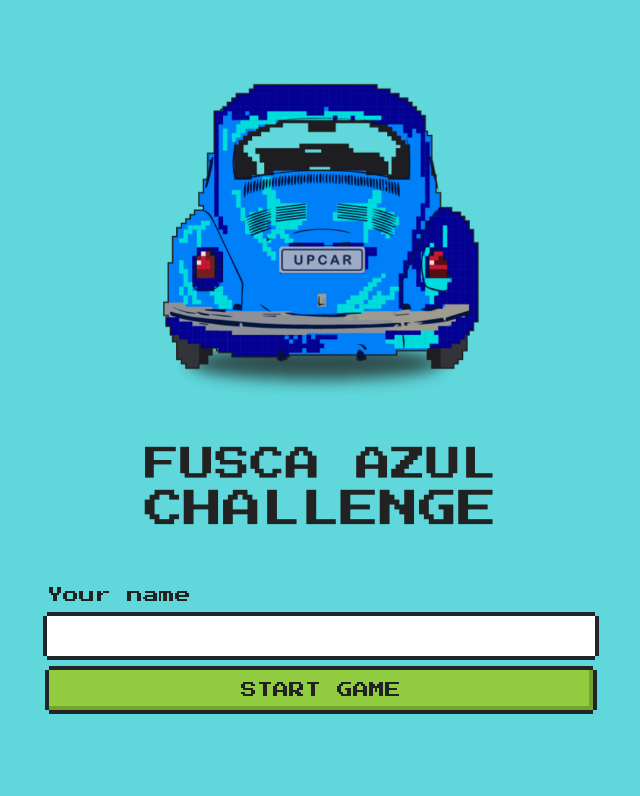
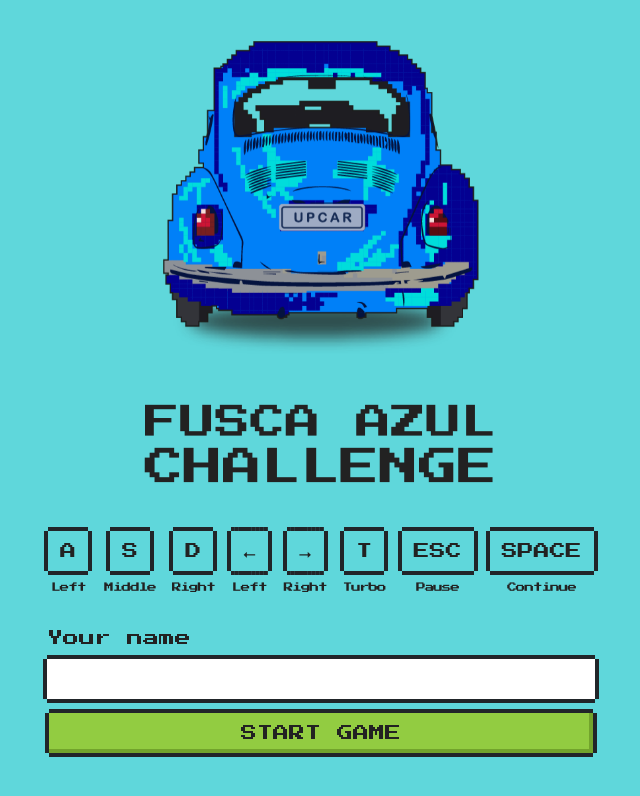
Before and after one commit to xandyalexandrec/fuscaazul, a React (Create React App) app: page / in a window 1280 px wide. Shown: the top 796 px of the page, without its empty margins (319-959 px from the left). Built offline with nearby package versions, Linux system fonts and the light colour scheme; a web font is replaced by a local one.

Commit message:
feat: add controls

```diff
--- /dev/null
+++ b/src/components/Controls/index.js
@@ -0,0 +1,57 @@
+import React, { memo } from 'react'
+import { StyledWrapper, StyledUlDesktop, StyledUlMobile, StyledLi, StyledKey, StyledDescription } from './styled'
+
+const Controls = () => (
+  <StyledWrapper>
+    <StyledUlDesktop>
+      <StyledLi>
+        <StyledKey>A</StyledKey>
+        <StyledDescription>Left</StyledDescription>
+      </StyledLi>
+      <StyledLi>
+        <StyledKey>S</StyledKey>
+        <StyledDescription>Middle</StyledDescription>
+      </StyledLi>
+      <StyledLi>
+        <StyledKey>D</StyledKey>
+        <StyledDescription>Right</StyledDescription>
+      </StyledLi>
+      <StyledLi>
+        <StyledKey>&#11104;</StyledKey>
+        <StyledDescription>Left</StyledDescription>
+      </StyledLi>
+      <StyledLi>
+        <StyledKey>&#11106;</StyledKey>
+        <StyledDescription>Right</StyledDescription>
+      </StyledLi>
+      <StyledLi>
+        <StyledKey>T</StyledKey>
+        <StyledDescription>Turbo</StyledDescription>
+      </StyledLi>
+      <StyledLi>
+        <StyledKey>ESC</StyledKey>
+        <StyledDescription>Pause</StyledDescription>
+      </StyledLi>
+      <StyledLi>
+        <StyledKey>SPACE</StyledKey>
+        <StyledDescription>Continue</StyledDescription>
+      </StyledLi>
+    </StyledUlDesktop>
+    <StyledUlMobile>
+      <StyledLi>
+        <StyledKey>&#11104;</StyledKey>
+        <StyledDescription>Left</StyledDescription>
+      </StyledLi>
+      <StyledLi>
+        <StyledKey>&#11106;</StyledKey>
+        <StyledDescription>Right</StyledDescription>
+      </StyledLi>
+      <StyledLi>
+        <StyledKey>&#11105;</StyledKey>
+        <StyledDescription>Turbo</StyledDescription>
+      </StyledLi>
+    </StyledUlMobile>
+  </StyledWrapper>
+)
+
+export default memo(Controls)
--- /dev/null
+++ b/src/components/Controls/styled.js
@@ -0,0 +1,39 @@
+import styled from 'styled-components'
+import border from 'style/border'
+
+export const StyledWrapper = styled.section`
+  margin-bottom: 1.2rem;
+`
+
+export const StyledUl = styled.ul`
+  display: none;
+  justify-content: center;
+`
+
+export const StyledUlDesktop = styled(StyledUl)`
+  @media (min-width: 768px) {
+    display: flex;
+  }
+`
+
+export const StyledUlMobile = styled(StyledUl)`
+  @media (max-width: 768px) {
+    display: flex;
+  }
+`
+
+export const StyledLi = styled.li`
+  padding: 0.5rem;
+  text-align: center;
+`
+
+export const StyledKey = styled.span`
+  padding: 0.5rem;
+  ${border}
+`
+
+export const StyledDescription = styled.p`
+  margin-top: 1.5rem;
+  font-size: 0.6rem;
+  letter-spacing: -1px;
+`
--- a/src/pages/Signup/index.js
+++ b/src/pages/Signup/index.js
@@ -4,6 +4,7 @@ import { SPLASH } from 'router'
 import Input from 'components/Input'
 import Error from 'components/Error'
 import Button from 'components/Button'
+import Controls from 'components/Controls'
 import Car from 'assets/images/car.png';
 import { StyledWrapper, StyledHeader, StyledTitle, StyledTitleBigger, StyledForm, StyledCar } from './styled'
 
@@ -29,6 +30,7 @@ const Signup = () => {
         <StyledTitle>FUSCA AZUL</StyledTitle>
         <StyledTitleBigger>CHALLENGE</StyledTitleBigger>
       </StyledHeader>
+      <Controls />
       <StyledForm onSubmit={handleSubmit}>
         <Input
           label="Your name"
```
Also changed, not shown: 1 other file (tests, documents, lock files or other folders).
